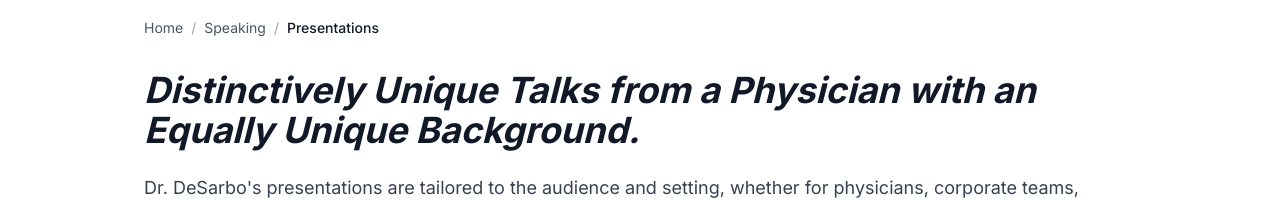
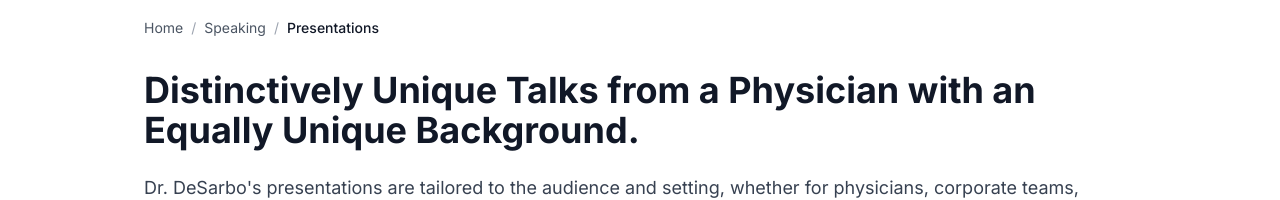
Before and after one commit to the-prod-father/bucket-list-doctor, a Next.js app: page /speaking/presentations in a window 1280 px wide. Shown: the part 126-326 px from the top of the page. Built offline with nearby package versions, Linux system fonts and the light colour scheme; no server answers.

Commit message:
fix: remove italic from presentations page heading

```diff
--- a/app/speaking/presentations/page.tsx
+++ b/app/speaking/presentations/page.tsx
@@ -194,7 +194,7 @@
 
         {/* Hero Intro */}
         <div className="mb-10 md:mb-14">
-          <h1 className="text-2xl sm:text-3xl md:text-4xl font-bold text-gray-900 mb-6 italic">
+          <h1 className="text-2xl sm:text-3xl md:text-4xl font-bold text-gray-900 mb-6">
             Distinctively Unique Talks from a Physician with an Equally Unique Background.
           </h1>
           <p className="text-gray-700 leading-relaxed text-base md:text-lg">
```
